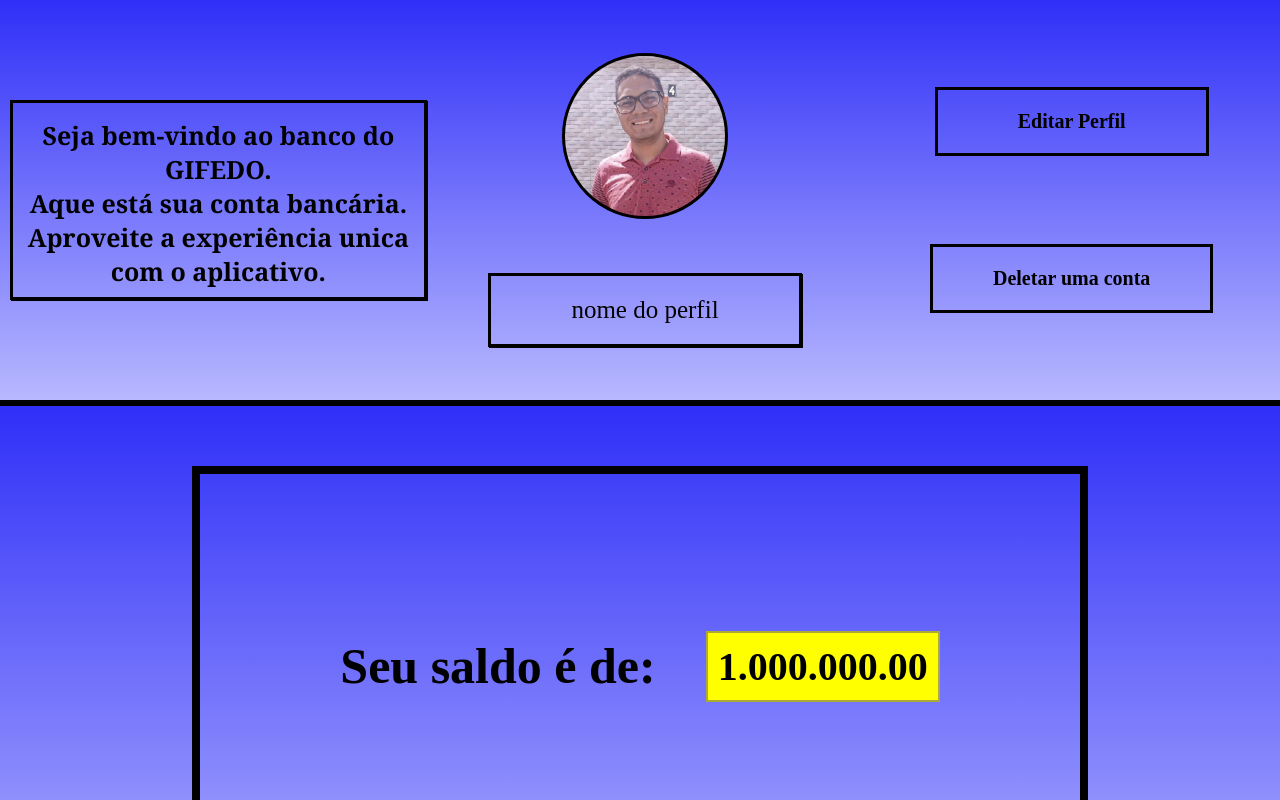
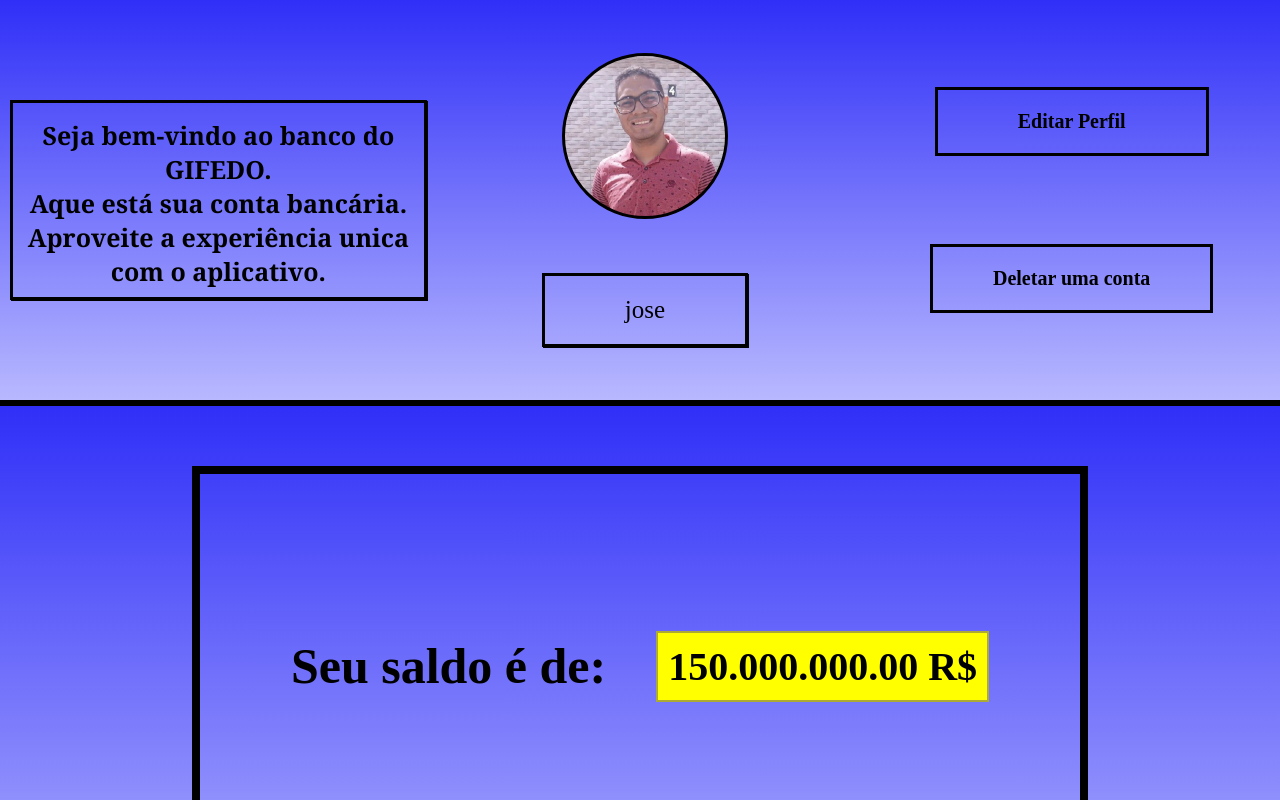
Before and after one commit to Jefferson2724/Banco-CRUD, an Angular app in the folder Front-end/BancoCrud/: page /navegar/1 in a window 1280 px wide. Shown: the top 800 px of the page. Built offline with nearby package versions, Linux system fonts and the light colour scheme.

Commit message:
Adicionando valores temporarios ao perfil

```diff
--- a/Front-end/BancoCrud/src/app/Tela2/Perfil/Perfil.component.html
+++ b/Front-end/BancoCrud/src/app/Tela2/Perfil/Perfil.component.html
@@ -12,7 +12,7 @@
     <div class="circle">
     </div>
     <div class="block-name-profile">
-      <p>nome do perfil</p>
+      <p>{{ profileName }}</p>
     </div>
   </div>
   <div class="block-buttons">
@@ -27,6 +27,6 @@
 <hr>
 <aside class="container-balance">
   <div>
-    <p>Seu saldo é de: </p><span>1.000.000.00</span>
+    <p>Seu saldo é de: </p><span>{{ saldoAccount }}</span>
   </div>
 </aside>
--- a/Front-end/BancoCrud/src/app/Tela2/Perfil/Perfil.component.ts
+++ b/Front-end/BancoCrud/src/app/Tela2/Perfil/Perfil.component.ts
@@ -1,4 +1,6 @@
 import { Component, OnInit } from '@angular/core';
+import { DadosConta } from 'src/app/models/DadosConta';
+import { RotasService } from 'src/app/services/rotas.service';
 
 @Component({
   selector: 'app-Perfil',
@@ -6,10 +8,14 @@ import { Component, OnInit } from '@angular/core';
   styleUrls: ['./Perfil.component.css']
 })
 export class PerfilComponent implements OnInit {
+  profileName = this.dadosConta.nome;
+  saldoAccount = this.dadosConta.saldo;
 
-  constructor() { }
+  constructor(private rotasService: RotasService,
+    private dadosConta:DadosConta) { }
 
   ngOnInit() {
   }
 
+
 }
```
